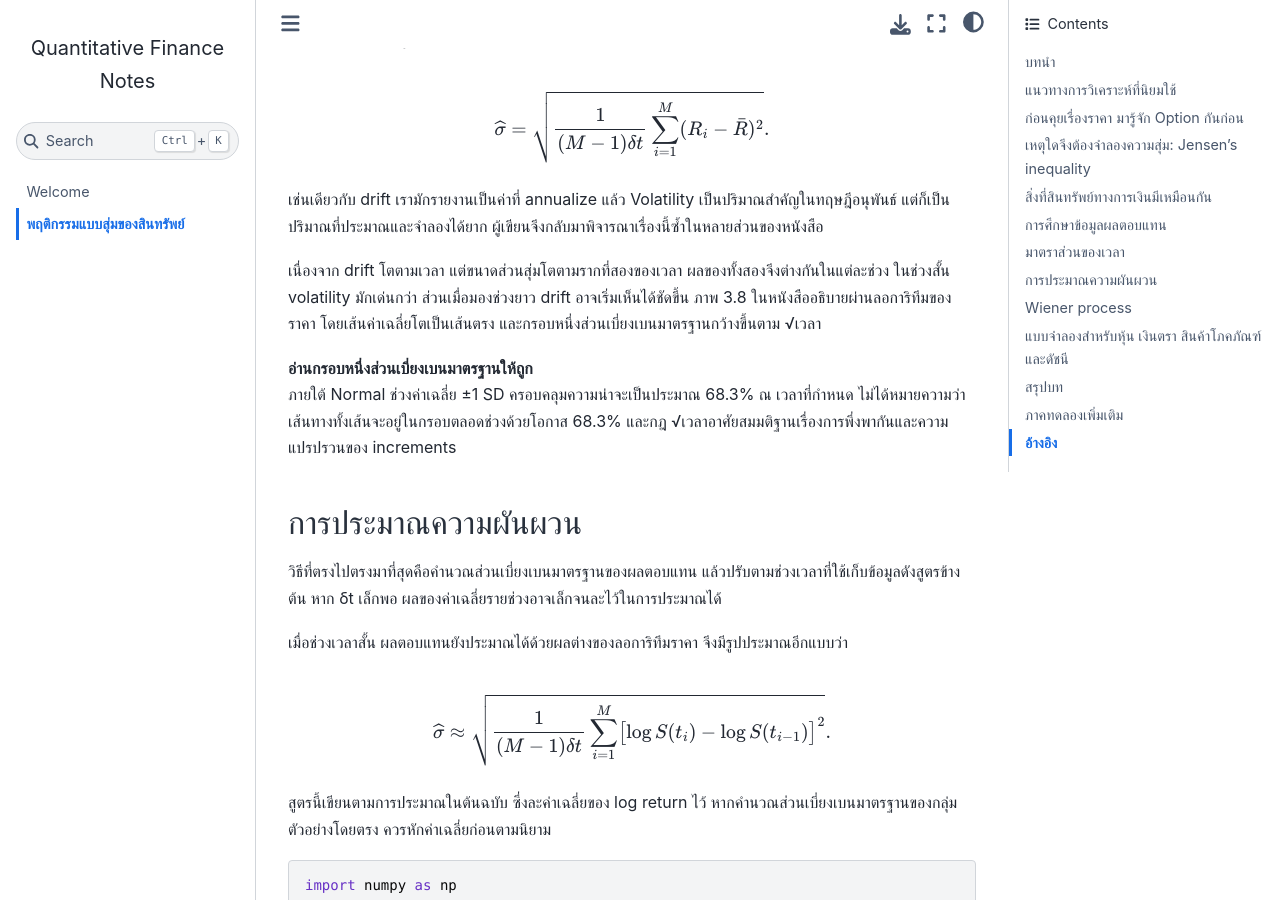
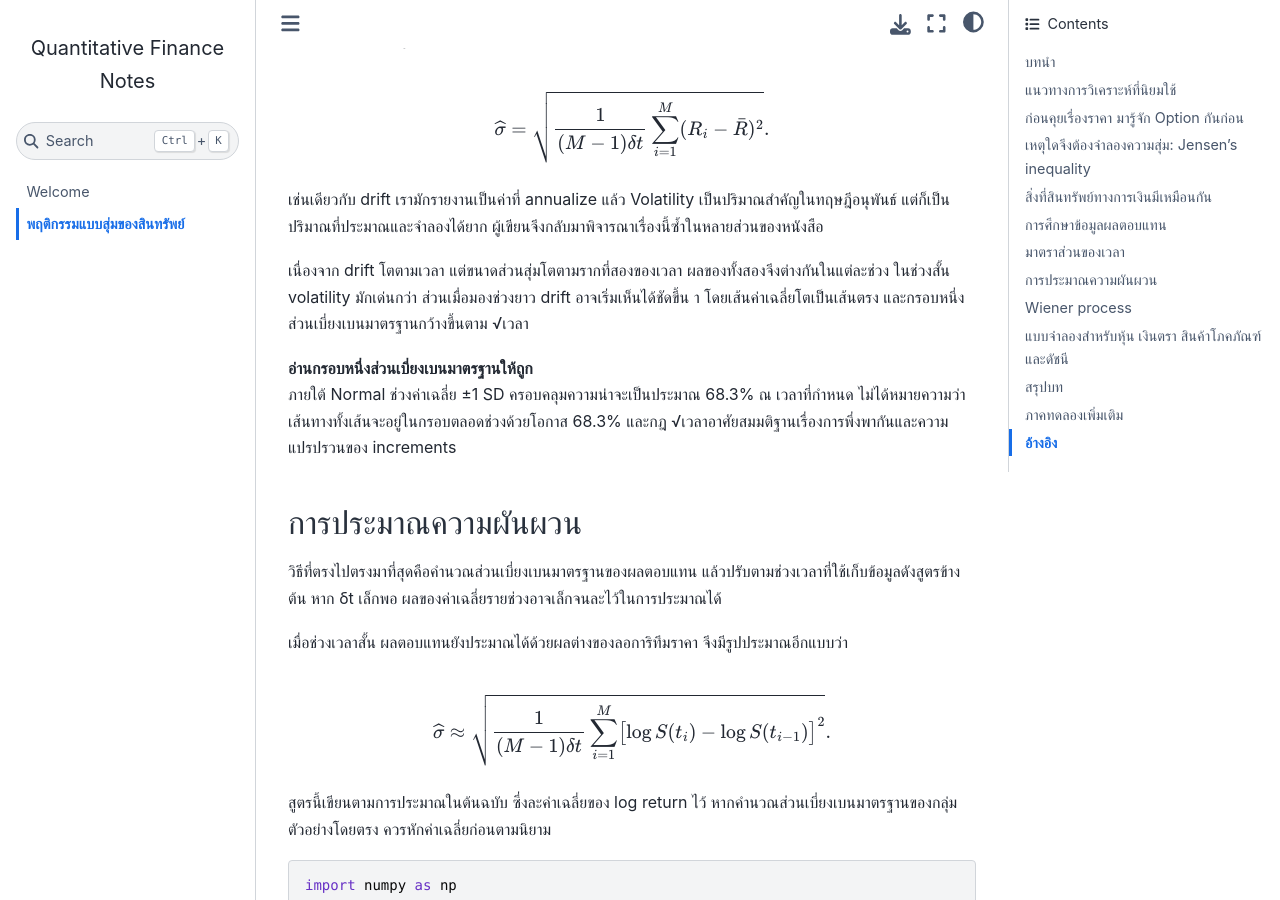
Before and after one commit to nutdnuy/quantitative-finance-notes, a Jupyter Book: the page built from random-assets.md, in a window 1280 px wide and 900 px high, scrolled down 9046 px. Built offline with Jupyter Book 1.0.4 settings and Sphinx 7.4.7 and the Sphinx Book theme 1.1.4, drawn with Linux system fonts in a browser that asks for light colours.

Commit message:
Update random-assets.md

```diff
--- a/random-assets.md
+++ b/random-assets.md
@@ -363,7 +363,7 @@ $$
 
 เช่นเดียวกับ drift เรามักรายงานเป็นค่าที่ annualize แล้ว Volatility เป็นปริมาณสำคัญในทฤษฎีอนุพันธ์ แต่ก็เป็นปริมาณที่ประมาณและจำลองได้ยาก ผู้เขียนจึงกลับมาพิจารณาเรื่องนี้ซ้ำในหลายส่วนของหนังสือ
 
-เนื่องจาก drift โตตามเวลา แต่ขนาดส่วนสุ่มโตตามรากที่สองของเวลา ผลของทั้งสองจึงต่างกันในแต่ละช่วง ในช่วงสั้น volatility มักเด่นกว่า ส่วนเมื่อมองช่วงยาว drift อาจเริ่มเห็นได้ชัดขึ้น ภาพ 3.8 ในหนังสืออธิบายผ่านลอการิทึมของราคา โดยเส้นค่าเฉลี่ยโตเป็นเส้นตรง และกรอบหนึ่งส่วนเบี่ยงเบนมาตรฐานกว้างขึ้นตาม √เวลา
+เนื่องจาก drift โตตามเวลา แต่ขนาดส่วนสุ่มโตตามรากที่สองของเวลา ผลของทั้งสองจึงต่างกันในแต่ละช่วง ในช่วงสั้น volatility มักเด่นกว่า ส่วนเมื่อมองช่วงยาว drift อาจเริ่มเห็นได้ชัดขึ้น า โดยเส้นค่าเฉลี่ยโตเป็นเส้นตรง และกรอบหนึ่งส่วนเบี่ยงเบนมาตรฐานกว้างขึ้นตาม √เวลา
 
 <div class="editor-note"><strong>อ่านกรอบหนึ่งส่วนเบี่ยงเบนมาตรฐานให้ถูก</strong><p>ภายใต้ Normal ช่วงค่าเฉลี่ย ±1 SD ครอบคลุมความน่าจะเป็นประมาณ 68.3% ณ เวลาที่กำหนด ไม่ได้หมายความว่าเส้นทางทั้งเส้นจะอยู่ในกรอบตลอดช่วงด้วยโอกาส 68.3% และกฎ √เวลาอาศัยสมมติฐานเรื่องการพึ่งพากันและความแปรปรวนของ increments</p></div>
 
```
